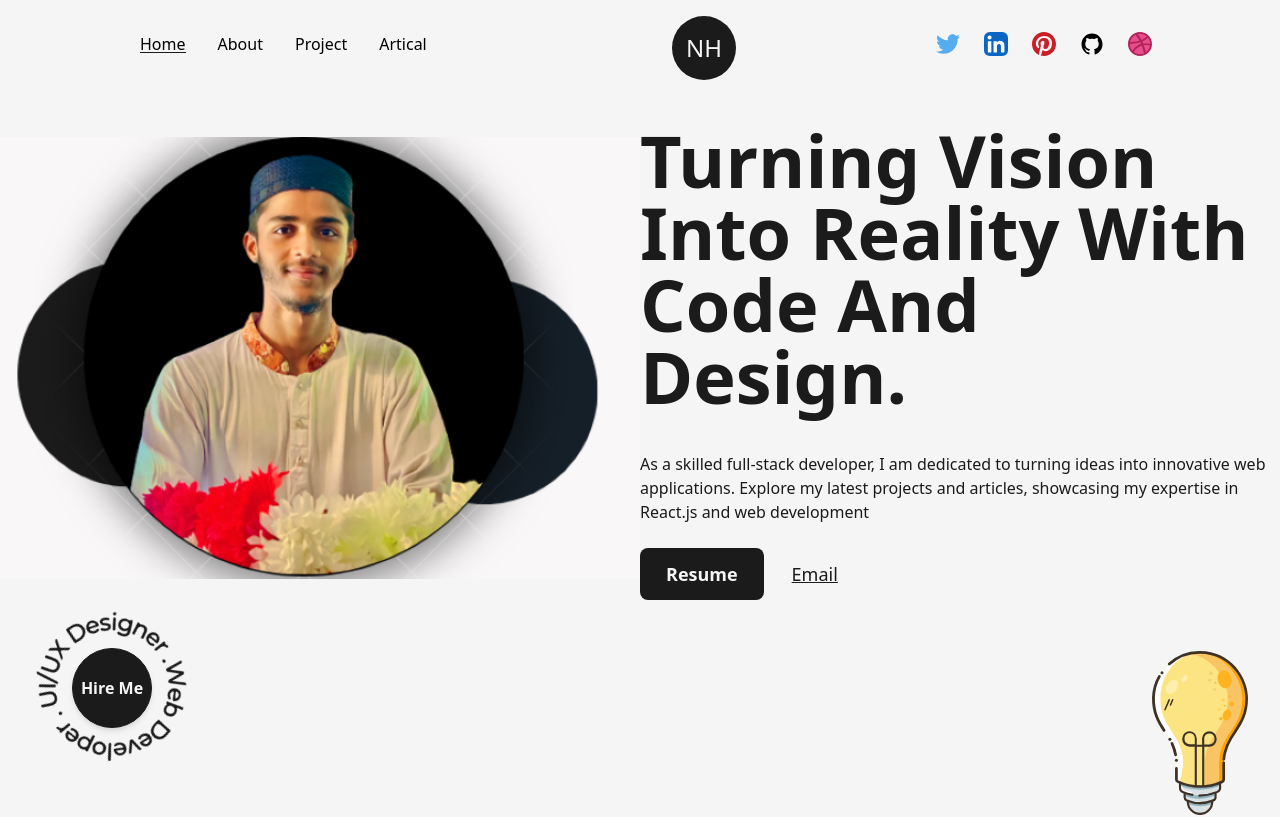
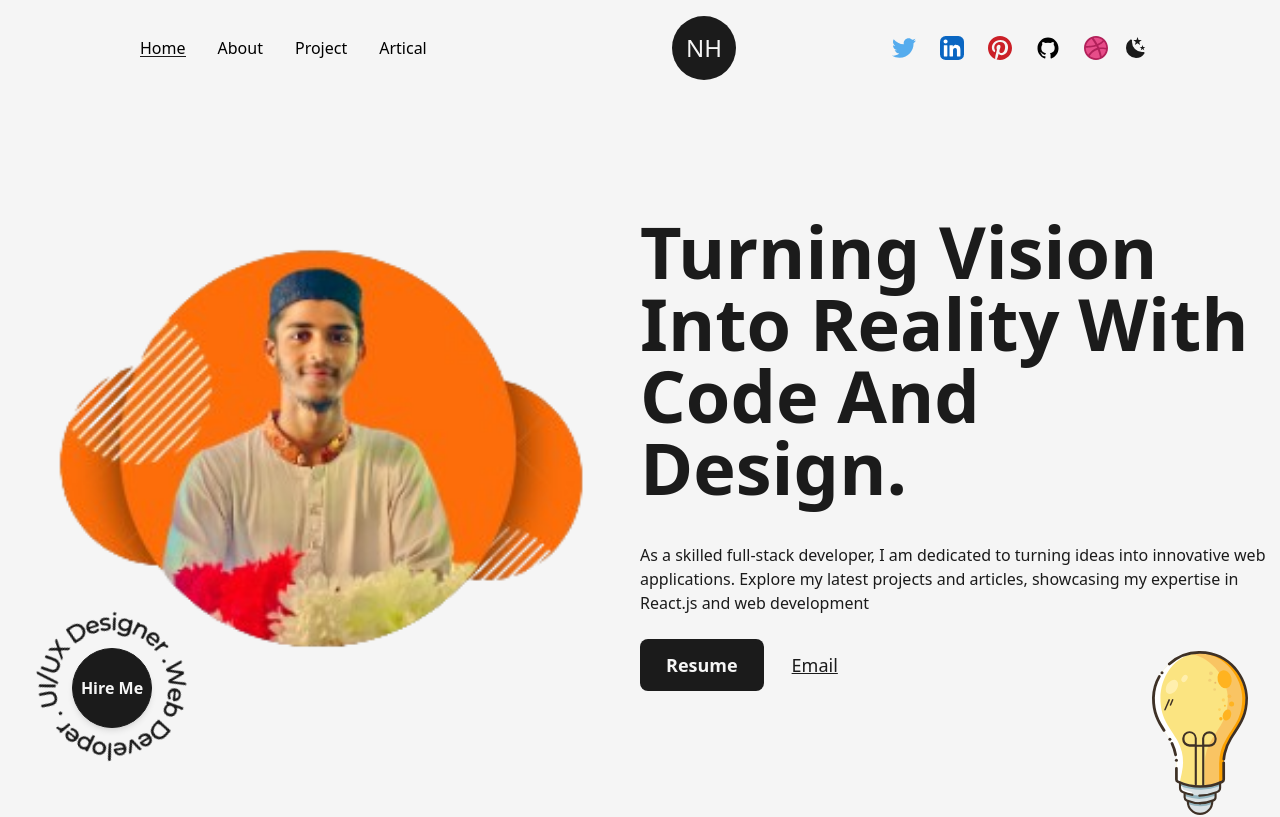
Before and after one commit to nahidulhasan4/My-Profolio, a Next.js app: page / in a window 1280 px wide. Shown: the top 817 px of the page. Built offline with nearby package versions, Linux system fonts and the light colour scheme.

Commit message:
here add dark mode hooks

```diff
--- a/src/component/Layout.js
+++ b/src/component/Layout.js
@@ -2,7 +2,7 @@ import React from 'react'
 
 const Layout = ({children, className=""}) => {
   return (
-    <div className={`w-full h-full inline-block z-0 bg-light p-32${className}`}>
+    <div className={`w-full h-full inline-block z-0 dark:bg-dark bg-light p-32${className}`}>
         {children}
     </div>
   )
--- a/src/component/Logo.js
+++ b/src/component/Logo.js
@@ -9,7 +9,7 @@ const Logo = () => {
     <div className=" flex items-center justify-center mt-2  ">
       <MotionLink
         href="/"
-        className='w-16 h-16 bg-dark py-2  text-light flex items-center rounded-full justify-center text-2xl'
+        className='w-16 h-16 bg-dark py-2  text-light flex items-center border border-solid border-transparent dark:border-light rounded-full justify-center text-2xl'
         whileHover={{
 
         backgroundColor:["#121212", "rgba(131,58,180,1)","rgba(253,29,29,1)","rgba(252,176,69,1)","rgba(131,58,180,1)", "#121212"],
--- a/src/component/Navber.js
+++ b/src/component/Navber.js
@@ -2,8 +2,9 @@ import Link from 'next/link'
 import React from 'react'
 import Logo from '@/component/Logo'
 import { useRouter } from 'next/router'
-import {TwitterIcon,GithubIcon, LinkedInIcon, PinterestIcon, DribbbleIcon} from '@/component/Icons'
+import {TwitterIcon,GithubIcon, LinkedInIcon, PinterestIcon, DribbbleIcon, SunIcon, MoonIcon} from '@/component/Icons'
 import{motion}from 'framer-motion'
+import useThemeSwticher from './hooks/useThemeSwticher'
 
 const CastomLink= ({href, title, className=""}) =>{
 const router = useRouter();
@@ -12,15 +13,17 @@ console.log(router)
   return(
     <Link href={href} className={`${className} relative group`}>
       {title}
-    <span className={`h-[1px] inline-block  bg-dark absolute left-0 bottom-0.5 group-hover:w-full transition-[width] ease duration-300  ${router.asPath===href ? 'w-full' : 'w-0'}`}>&nbsp;</span>
+    <span className={`h-[1px] inline-block  bg-dark absolute left-0 bottom-0.5 group-hover:w-full transition-[width] ease duration-300  ${router.asPath===href ? 'w-full' : 'w-0'} dark:bg-light`}>&nbsp;</span>
 
     </Link>
   )
 }
 const Navber = () => {
+  const [mode, setMode] = useThemeSwticher();
+
   return (
   <>
-  <header className='w-full px-32 py-8 font-medium flex items-center justify-between '>
+  <header className='w-full px-32 py-8 font-medium dark:text-light flex items-center justify-between '>
     <nav className='px-3'>
         <CastomLink href="/" title="Home" className="mr-4"/>
         <CastomLink href="/about" title="About" className="mx-4" />
@@ -64,6 +67,14 @@ const Navber = () => {
         >
         <DribbbleIcon />
         </motion.a>
+    <button onClick={() => setMode(mode === "light" ? "dark" : "light") }
+      className={`ml-3 flex items-center justify-center  rounded-full p-1 ${mode === "light" ? "bg-dark text-light" : "bg-light text-dark"}`}
+      >
+{
+  mode === "dark" ? <SunIcon className={"fill-dark"}/> : <MoonIcon className={"fill-dark"}/>
+}
+    </button>
+
     </nav>
      <div className=' absolute left-[50%] top-2 translate-x-[50%]'>
      <Logo />
--- /dev/null
+++ b/src/component/hooks/useThemeSwticher.js
@@ -0,0 +1,58 @@
+import React, { useEffect, useState } from 'react'
+
+const useThemeSwticher = () => {
+
+    const preferDarkQuery = "(prefer-color-scheme: dark)";
+    const [mode, setMode] = useState("");
+
+
+    useEffect(()=>{
+        const mediaQuery = window.matchMedia(preferDarkQuery);
+        const userPref = window.localStorage.getItem("theme");
+
+        const handleChange = () => {
+            if(userPref){
+                let check = userPref === "dark" ? "dark" : "light";
+                setMode(check);
+                if(check==="dark"){
+                    document.documentElement.classList.add("dark")
+                }else{
+                    document.documentElement.classList.remove("dark")
+                }
+            }else{
+                let check = mediaQuery.matches ? "dark": "light";
+                setMode(check);
+
+                if(check==="dark"){
+                    document.documentElement.classList.add("dark")
+                }else{
+                    document.documentElement.classList.remove("dark")
+                }
+            }
+        }
+
+
+        mediaQuery.addEventListener("change", handleChange)
+
+        return () => mediaQuery.removeEventListener("change", handleChange)
+
+    },[])
+
+useEffect(()=>{
+    if(mode === "dark"){
+        window.localStorage.setItem("theme", "dark");
+        document.documentElement.classList.add("dark");
+    }else{
+        window.localStorage.setItem("theme", "dark");
+        document.documentElement.classList.remove("dark");
+    }
+
+
+},[mode])
+
+
+
+  return [mode, setMode]
+}
+
+export default useThemeSwticher
--- a/src/pages/_app.js
+++ b/src/pages/_app.js
@@ -16,7 +16,7 @@ export default function App({ Component, pageProps }) {
         <meta name="viewport" content="width=device-width, initial-scale=1" />
         <link rel="icon" href="/favicon.ico" />
       </Head>
-      <main className={`${montserrat.variable} font-mont bg-light w-full min-h-screen`}>
+      <main className={`${montserrat.variable} font-mont bg-light dark:bg-dark w-full min-h-screen`}>
         <Navber />
         <Component {...pageProps} />
         <Footer />
--- a/src/pages/index.js
+++ b/src/pages/index.js
@@ -20,7 +20,7 @@ export default function Home() {
         <title>Create Next App</title>
         <meta name="description" content="Generated by create next app" />
       </Head>
-      <main className=" mt-7 flex  w-full min-h-screen text-dark font-mont">
+      <main className=" mt-7 flex dark:text-light w-full min-h-screen text-dark font-mont">
         <Layout className="pt-0 ">
         <div className="flex items-center  justify-between w-full">
           <div className="w-1/2">
@@ -32,9 +32,9 @@ export default function Home() {
           <p className="my-4 text-base mb-4 font-medium">As a skilled full-stack developer, I am dedicated to turning ideas into innovative web applications.
           Explore my latest projects and articles, showcasing my expertise in React.js and web development</p>
           <div className="flex items-center self-start mt-2 gap-3 ">
-            <Link href="/dummy.pdf" target={'_blank'} download={true} className="flex items-center bg-dark text-light p-2.5 px-6 rounded-lg text-lg font-semibold hover:text-dark hover:bg-light border-solid border-transparent hover:border-dark border-2">Resume   </Link>
+            <Link href="/dummy.pdf" target={'_blank'} download={true} className="flex items-center bg-dark text-light p-2.5 px-6 rounded-lg text-lg font-semibold hover:text-dark dark:bg-light dark:text-dark hover:bg-light border-solid border-transparent hover:border-dark border-2">Resume   </Link>
 
-            <Link href="mailto:nahidhsan4836@gmail.com" target={'_blank'} className="ml-4 text-lg font-medium underline capitalize text-dark " >Email</Link>
+            <Link href="mailto:nahidhsan4836@gmail.com" target={'_blank'} className="ml-4 text-lg font-medium underline capitalize text-dark  dark:text-light " >Email</Link>
           </div>
           </div>
         </div>
--- a/tailwind.config.js
+++ b/tailwind.config.js
@@ -9,6 +9,7 @@ module.exports = {
     // Or if using `src` directory:
     "./src/**/*.{js,ts,jsx,tsx,mdx}",
   ],
+  darkMode: 'class',
   theme: {
     extend: {
       animation: {
```
Also changed, not shown: public/images/profile/.png (added), public/images/profile/darkNahid.png.
